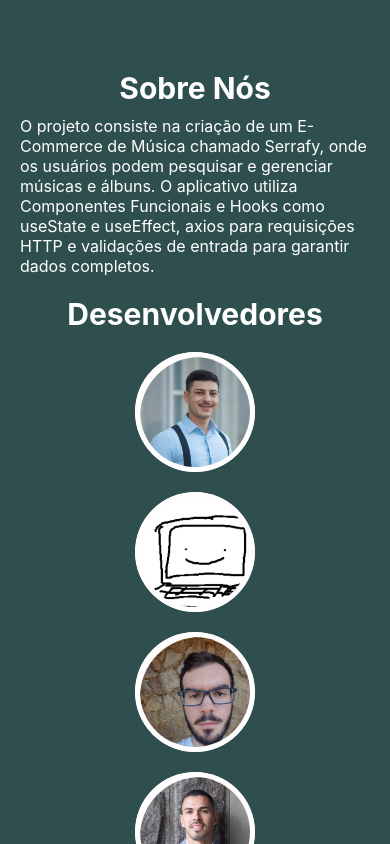
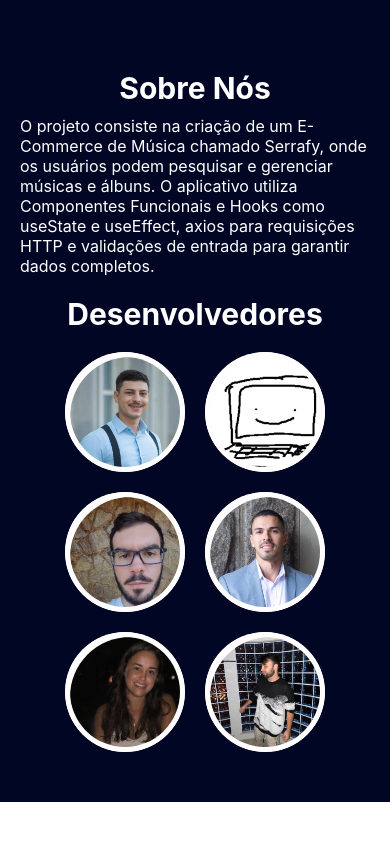
Before and after one commit to JuFMacedo/Projeto-Final-Mobile, a React Native app in the folder serrafy/: screen / in a window 390 px wide. Built offline with nearby package versions, Linux system fonts and the light colour scheme.

Commit message:
Atualização pág sobre,ajuste de security de senha no login e ajuste de layout

```diff
--- a/serrafy/App.js
+++ b/serrafy/App.js
@@ -1,11 +1,13 @@
 // import { StatusBar } from "expo-status-bar";
 import { StyleSheet, Text, View } from "react-native";
 import Sobre from "./src/pages/Sobre/sobre";
+//import Login from "./src/pages/Login";
 
 export default function App() {
   return (
     <View style={styles.container}>
       <Sobre />
+      {/* <Login /> */}
       {/* <StatusBar style="auto" /> */}
     </View>
   );
--- a/serrafy/package.json
+++ b/serrafy/package.json
@@ -18,7 +18,9 @@
     "expo-status-bar": "~1.6.0",
     "react": "18.2.0",
     "react-native": "0.72.6",
-    "react-native-keyboard-aware-scroll-view": "^0.9.5"
+    "react-native-keyboard-aware-scroll-view": "^0.9.5",
+    "react-native-reanimated": "^2.17.0",
+    "yet": "^0.1.0"
   },
   "devDependencies": {
     "@babel/core": "^7.20.0"
--- a/serrafy/src/pages/Sobre/sobre.js
+++ b/serrafy/src/pages/Sobre/sobre.js
@@ -117,12 +117,15 @@ const styles = StyleSheet.create({
   container: {
     flex: 1,
     padding: 20,
-    backgroundColor: "#2f4f4f",
+    backgroundColor: "#010625",
   },
   section: {
     marginBottom: 20,
     color: "white",
     alignItems: "center",
+    flexDirection: "row",
+    flexWrap: "wrap",
+    justifyContent: "center",
   },
   sobre: {
     fontSize: 30,
@@ -130,12 +133,14 @@ const styles = StyleSheet.create({
     marginBottom: 10,
     color: "white",
     marginTop: 50,
+    textAlign: "center",
   },
   dev: {
     fontSize: 30,
     fontWeight: "bold",
     marginBottom: 10,
     color: "white",
+    textAlign: "center",
   },
   sobrenos: {
     fontSize: 16,
```
Also changed, not shown: serrafy/src/pages/Login/index.js (+10 -2 lines), serrafy/assets/serrafylogo.png (added), 1 other file (tests, documents, lock files or other folders).
